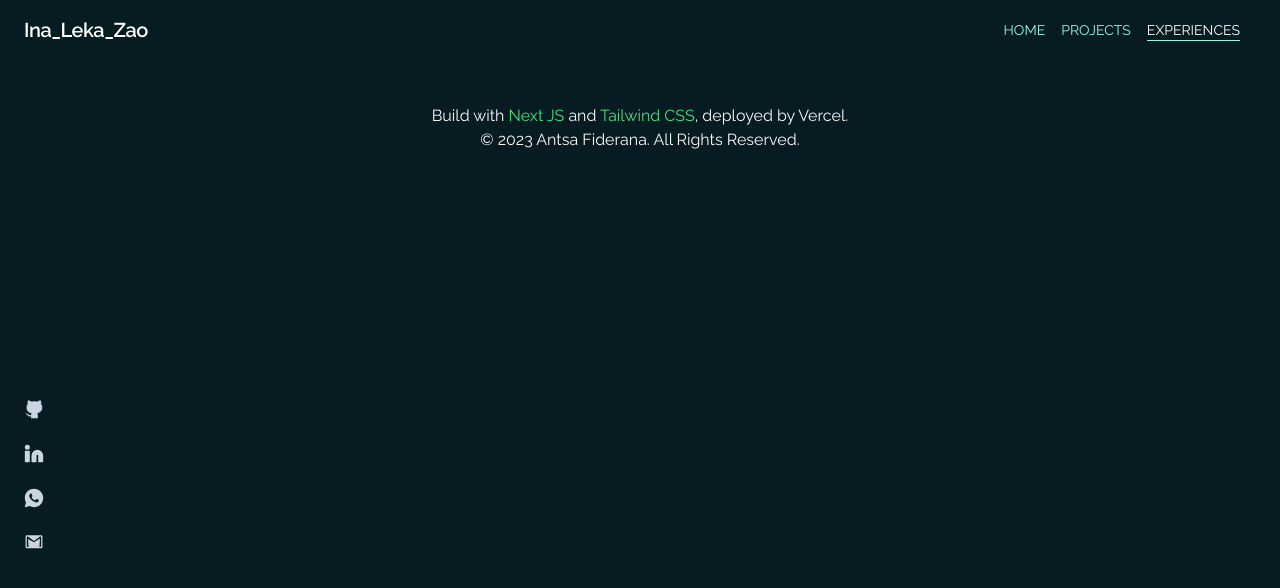
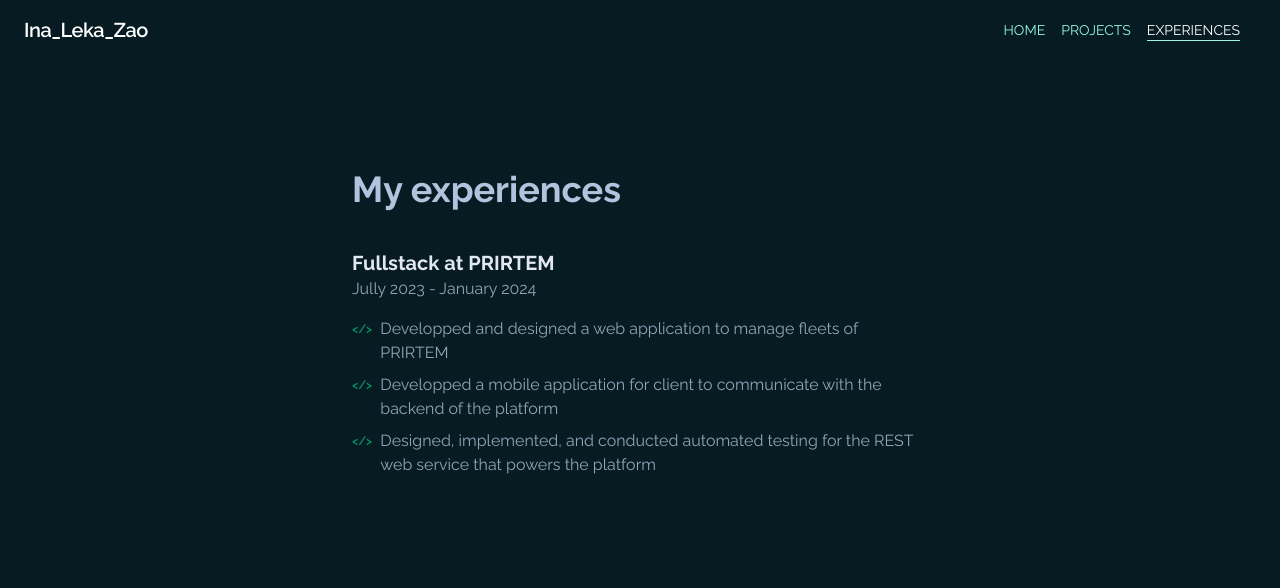
Before and after one commit to AntsaC/portfolio, a Next.js app: page /experience in a window 1280 px wide. Shown: the top 588 px of the page. Built offline with nearby package versions, Linux system fonts and the light colour scheme.

Commit message:
Add experience section

```diff
--- a/src/app/_ui/ContactContainer.jsx
+++ b/src/app/_ui/ContactContainer.jsx
@@ -68,8 +68,8 @@ const contacts = [
 export default function ContactContainer() {
   return (
     <motion.div
-      initial={{ x: -20, opacity: 0 }}
-      animate={{ x: 0, opacity: 1 }}
+      initial={{ x: -120, opacity: 0 }}
+      animate={{ x: -100, opacity: 1 }}
       transition={{ duration: 0.5 }}
       className="flex justify-center lg:flex-col gap-10 lg:gap-6 lg:fixed top-1/2 -translate-y-1/2 px-2 mb-6"
     >
@@ -85,7 +85,7 @@ function ContactItem({ contact }) {
     <a
       href={contact.href}
       target="_blank"
-      className="text-slate-300 w-5 h-5 hover:text-teal-400 hover:scale-110 transition-all duration-200"
+      className="text-slate-300 w-6 h-6 lg:w-5 lg:h-5 hover:text-teal-400 hover:scale-110 transition-all duration-200"
     >
       {contact.icon}
     </a>
--- /dev/null
+++ b/src/app/_ui/ExperienceContainer.jsx
@@ -0,0 +1,28 @@
+export default function ExperienceContainer({ experience }) {
+  return (
+    <div className="text-slate-400">
+      <h3 className="font-bold text-xl text-slate-200">
+        {experience.title} at <span>{experience.organisation}</span>
+      </h3>
+      <h6>{experience.date}</h6>
+      <ul className="mt-4">
+        {experience.details.map((detail) => (
+          <ListItem key={detail} description={detail} />
+        ))}
+      </ul>
+    </div>
+  );
+}
+
+function ListItem({ description }) {
+  return (
+    <li className="mt-2">
+      <div className="flex gap-2">
+        <span className="text-xs mt-1 text-emerald-600 font-semibold">
+          &lt;/&gt;
+        </span>
+        <p>{description}</p>
+      </div>
+    </li>
+  );
+}
--- a/src/app/_ui/shared/Title.jsx
+++ b/src/app/_ui/shared/Title.jsx
@@ -1,3 +1,3 @@
 export default function Title({ title }) {
-  return <h1 className="text-4xl font-bold text-title">{title}</h1>;
+  return <h1 className="text-3xl lg:text-4xl font-bold text-title">{title}</h1>;
 }
--- a/src/app/experience/page.js
+++ b/src/app/experience/page.js
@@ -1,9 +1,35 @@
+"use client";
+import ExperienceContainer from "../_ui/ExperienceContainer";
 import Title from "../_ui/shared/Title";
+import { motion } from "framer-motion";
+
+const experiences = [
+  {
+    title: "Fullstack",
+    organisation: "PRIRTEM",
+    date: "Jully 2023 - January 2024",
+    details: [
+      "Developped and designed a web application to manage fleets of PRIRTEM",
+      "Developped a mobile application for client to communicate with the backend of the platform",
+      "Designed, implemented, and conducted automated testing for the REST web service that powers the platform",
+    ],
+  },
+];
 
 export default function ExperiencePage() {
   return (
-    <main className="p-4 px-8">
+    <motion.div
+      initial={{ opacity: 0 }}
+      animate={{ opacity: 1 }}
+      transition={{ duration: 1 }}
+      className="lg:px-8  absolute top-1/2 left-1/2 -translate-x-1/2 -translate-y-1/2 w-4/5 lg:w-fit lg:-translate-y-3/4"
+    >
       <Title title="My experiences" />
-    </main>
+      <div className="mt-10">
+        {experiences.map((experience) => (
+          <ExperienceContainer key={experience.title} experience={experience} />
+        ))}
+      </div>
+    </motion.div>
   );
 }
--- a/src/app/layout.js
+++ b/src/app/layout.js
@@ -16,7 +16,6 @@ export default function RootLayout({ children }) {
       <body className={inter.className}>
         <Header />
         <main className="lg:px-20">{children}</main>
-        <Footer />
       </body>
     </html>
   );
--- a/src/app/page.js
+++ b/src/app/page.js
@@ -1,3 +1,4 @@
+import Footer from "./_ui/Footer";
 import Hero from "./_ui/Hero";
 import Skills from "./_ui/Skills";
 import TopicSection from "./_ui/TopicSection";
@@ -10,6 +11,7 @@ export default function Home() {
       <Skills />
       <Workflow />
       <TopicSection />
+      <Footer />
     </main>
   );
 }
```
